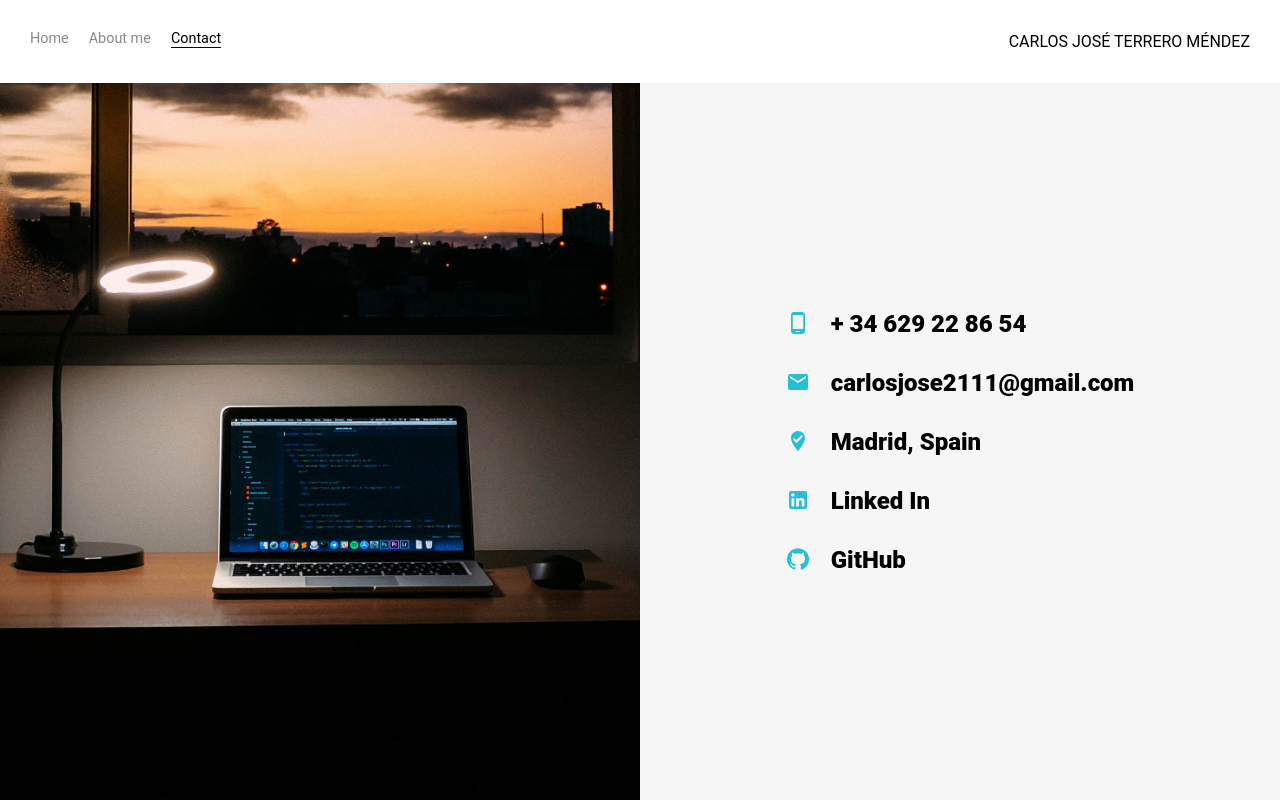
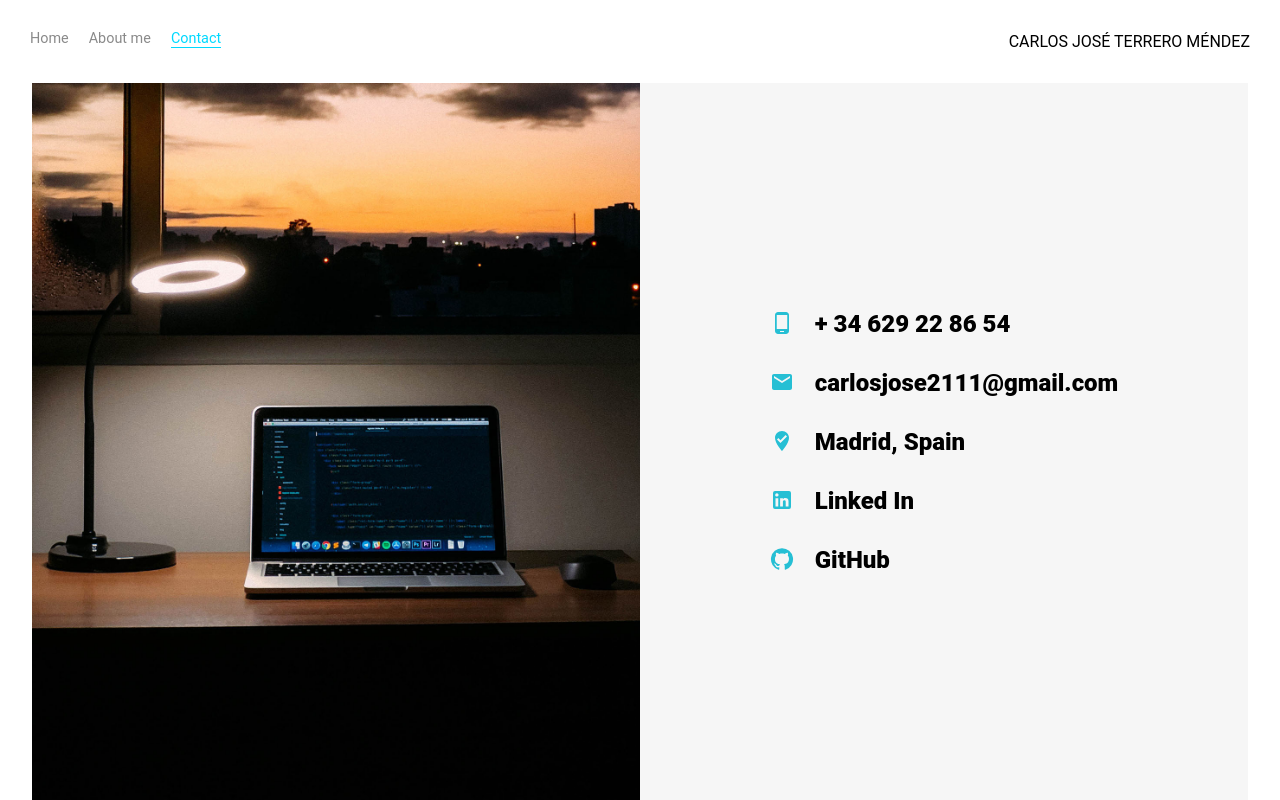
Before and after one commit to Carlo-Terrero/repositorio, a React (Vite) app: page /contact in a window 1280 px wide. Built offline with nearby package versions, Linux system fonts and the light colour scheme.

Commit message:
fix styles

```diff
--- a/src/style/about.scss
+++ b/src/style/about.scss
@@ -2,7 +2,7 @@
     display: grid;
     grid-template-columns: 1fr 1fr;
     height: calc(100vh - 83px);
-
+    margin: 0 2rem;
 
     .left-wrapper {
         background-size: cover;
--- a/src/style/navigation.scss
+++ b/src/style/navigation.scss
@@ -35,15 +35,15 @@
                 color: $grey;
                 text-decoration: none;
                 &:hover {
-                    color: black;
-                    border-bottom: 1px solid black;
+                    color: rgb(0, 217, 255);
+                    border-bottom: 1px solid rgb(0, 217, 255);
                 }
 
             }
 
             .nav-link-active{
-                border-bottom: 1px solid black;
-                color: black;
+                border-bottom: 1px solid rgb(0, 217, 255);
+                color: rgb(0, 217, 255);
             }
 
         }
```
